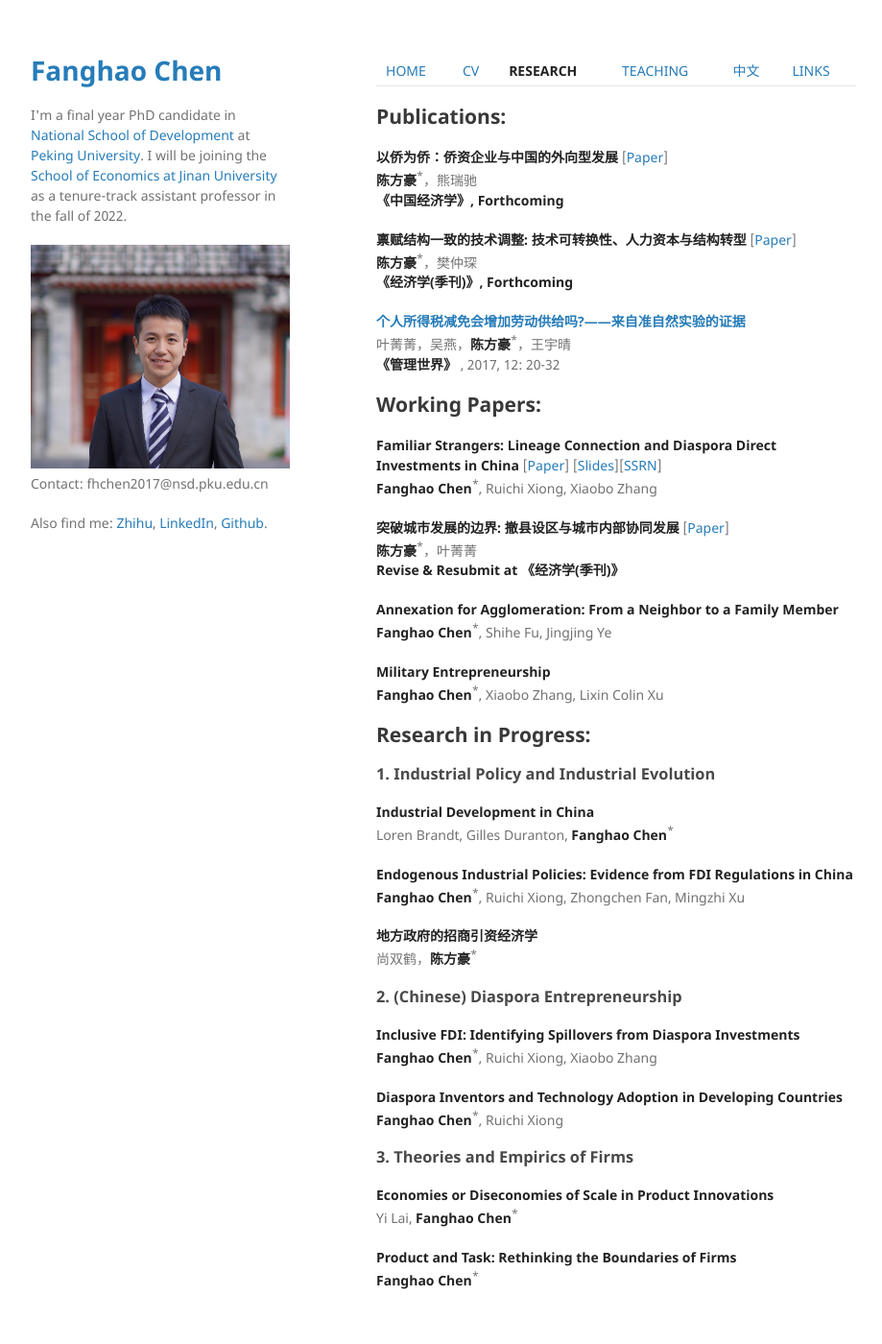
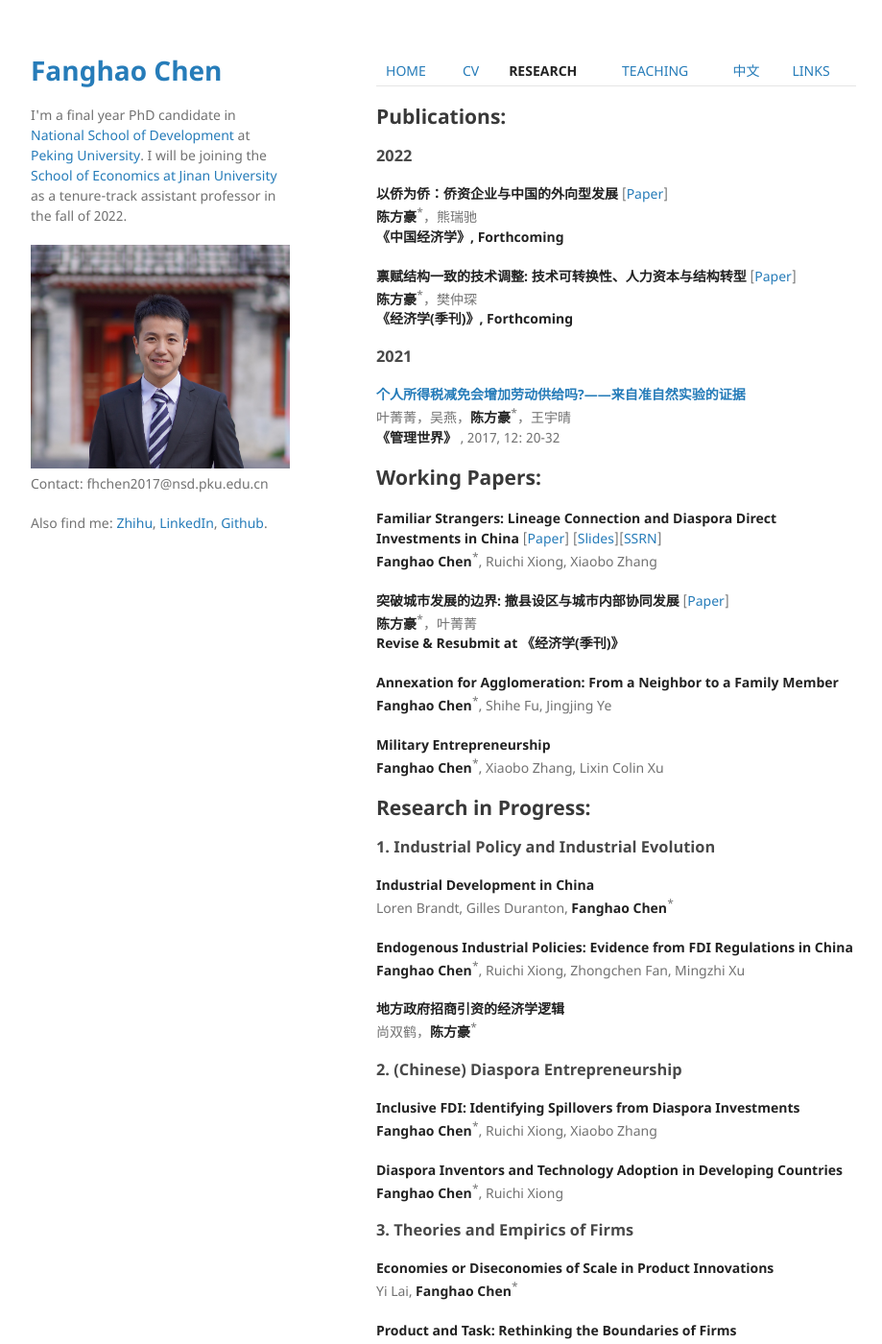
Before and after one commit to FanghaoChen/homepage, a Jekyll site: the page built from research.md, in a window 1280 px wide and 1400 px high. Shown: the whole window at 96% size, without its empty margins (178-1097 px from the left). Built offline with Jekyll 4.4.1, drawn with Linux system fonts in a browser that asks for light colours.

Commit message:
Update research.md

```diff
--- a/research.md
+++ b/research.md
@@ -6,6 +6,8 @@ layout: default
 
 ## Publications:
 
+### 2022 ###
+
 **以侨为侨：侨资企业与中国的外向型发展** [[Paper](./assets/bridger_draft_220515.pdf)] <br/>
 **陈方豪**<sup>*</sup>，熊瑞驰 <br/>
 **《中国经济学》, Forthcoming**
@@ -13,6 +15,8 @@ layout: default
 **禀赋结构一致的技术调整: 技术可转换性、人力资本与结构转型** [[Paper](./assets/techchange_draft_220427.pdf)] <br/>
 **陈方豪**<sup>*</sup>，樊仲琛 <br/>
 **《经济学(季刊)》, Forthcoming**
+
+### 2021 ###
 
 **[个人所得税减免会增加劳动供给吗?——来自准自然实验的证据](http://www.cnki.com.cn/Article/CJFDTOTAL-GLSJ201712009.htm)** <br/>
 叶菁菁，吴燕，**陈方豪**<sup>*</sup>，王宇晴 <br/>
@@ -43,7 +47,7 @@ Loren Brandt, Gilles Duranton, **Fanghao Chen**<sup>*</sup>
 **Endogenous Industrial Policies: Evidence from FDI Regulations in China** <br/>
 **Fanghao Chen**<sup>*</sup>, Ruichi Xiong, Zhongchen Fan, Mingzhi Xu
 
-**地方政府的招商引资经济学**  <br/>
+**地方政府招商引资的经济学逻辑**  <br/>
 尚双鹤，**陈方豪**<sup>*</sup>
 
 ### 2. (Chinese) Diaspora Entrepreneurship ###
```
